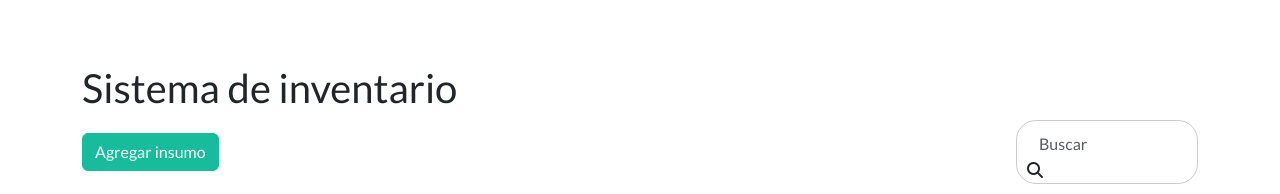
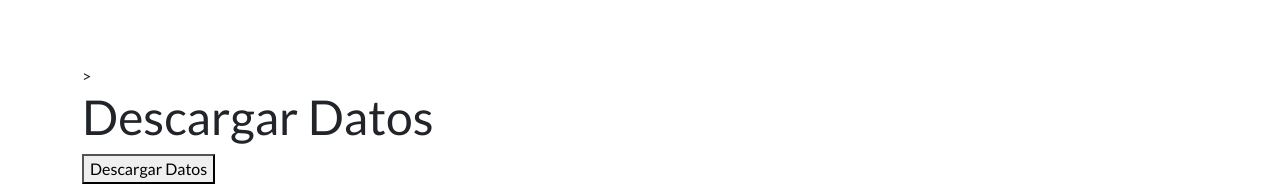
Before and after one commit to bkt93/SistemaStock-Flask, a Flask app: page / in a window 1280 px wide. Shown: the part 72-266 px from the top of the page. Run offline with Flask 3, Linux system fonts and the light colour scheme; data that the repository does not hold is empty; some libraries are stand-ins or nearby versions.

Commit message:
Creacion de un boton para descargar los datos de la BD a un Excel, con su respectiva ruta

```diff
--- a/src/templates/header.html
+++ b/src/templates/header.html
@@ -60,3 +60,16 @@
 <body>
 
 <div class="container">
+
+  <!-- Descargar los datos de la DB en un archivo Excel-->>
+  <html>
+  <head>
+      <title>Descargar Datos</title>
+  </head>
+  <body>
+      <h1>Descargar Datos</h1>
+      <form method="GET" action="/descargar">
+          <button type="submit">Descargar Datos</button>
+      </form>
+  </body>
+  </html>
```
Also changed, not shown: src/app.py (+3 -8 lines).
